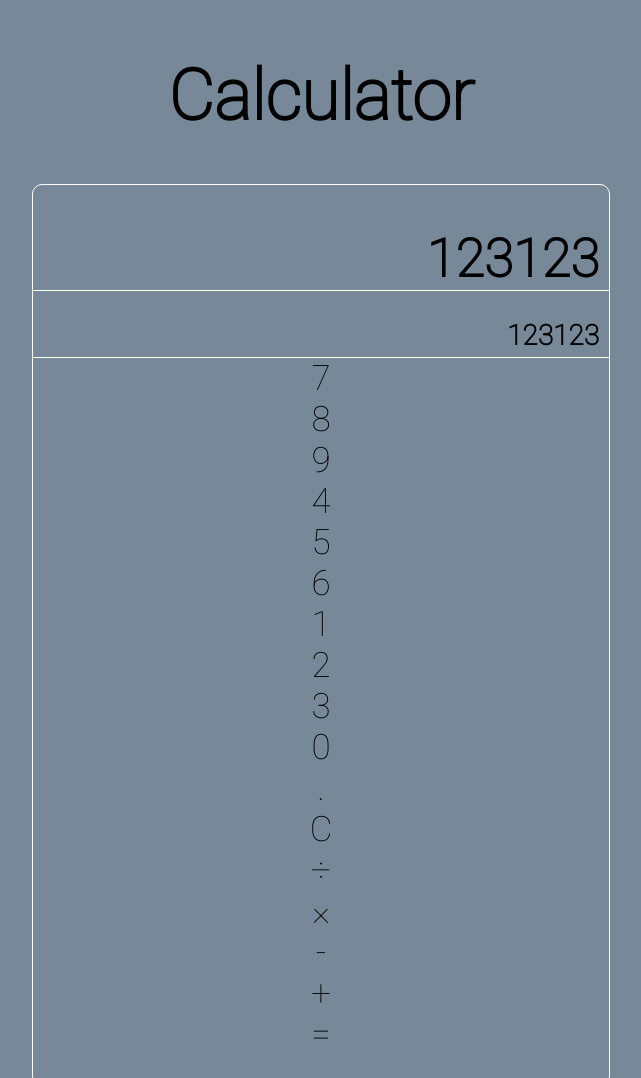
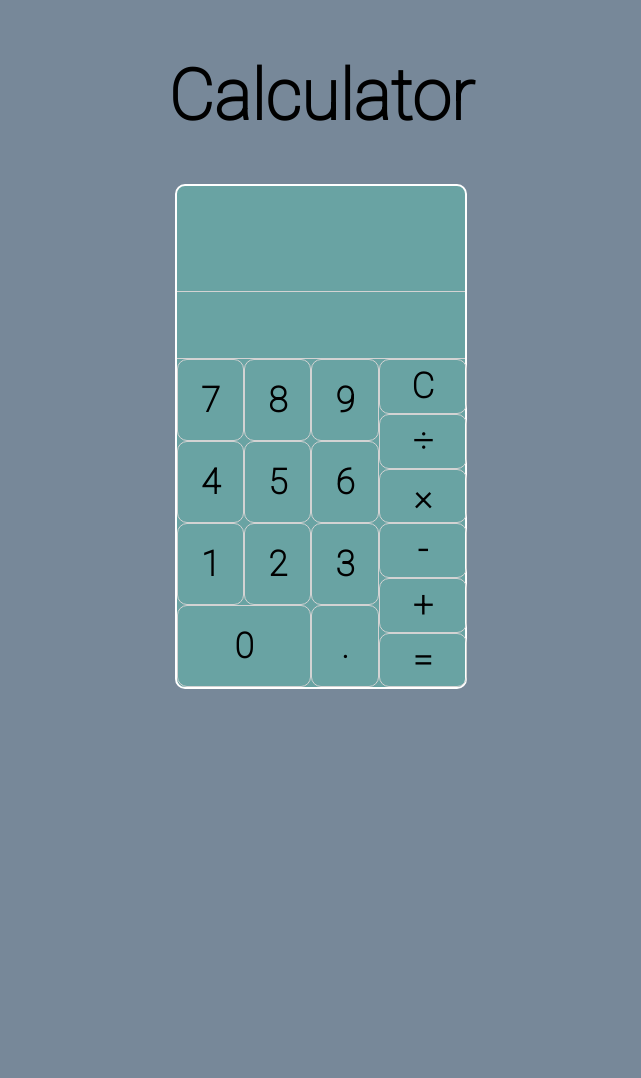
Before and after one commit to sleepGuyWD/CalcChallenge, a plain HTML site: page index.html in a window 1280 px wide. Shown: the top 1078 px of the page, without its empty margins (263-904 px from the left). After the commit the page ends 800 px from the top, so only its background shows below. Drawn offline with Linux system fonts and the light colour scheme; a web font is replaced by a local one.

Commit message:
design/numpad func

```diff
--- a/index.html
+++ b/index.html
@@ -13,36 +13,48 @@
   <section id="mainContainer">
     <div id="container1">
       <section id="output">
-        <h2>123123</h2>
+        <h2></h2>
       </section>
       <section id="displayEntry">
-        <h3>123123</h3>
+        <h3 id="displayEquation"></h3>
       </section>
     </div>
     <div id="container2">
       <section id="numberSelection">
-        <div>7</div>
-        <div>8</div>
-        <div>9</div>
-        <div>4</div>
-        <div>5</div>
-        <div>6</div>
-        <div>1</div>
-        <div>2</div>
-        <div>3</div>
-        <div>0</div>
-        <div>.</div>
+        <section class="numpadRow">
+          <div id="seven">7</div>
+          <div id="eight">8</div>
+          <div id="nine">9</div>
+        </section>
+        <section class="numpadRow">
+          <div id="four">4</div>
+          <div id="five">5</div>
+          <div id="six">6</div>
+        </section>
+        <section class="numpadRow">
+          <div id="one">1</div>
+          <div id="two">2</div>
+          <div id="three">3</div>
+        </section>
+        <section class="numpadRow">
+          <div id="zero">0</div>
+          <div id="decimal">.</div>
+        </section>
       </section>
       <section id="arithmetic">
-        <div>C</div>
-        <div>÷</div>
-        <div>×</div>
-        <div>-</div>
-        <div>+</div>
-        <div>=</div>
+        <section class="operatorCol">
+          <div id="clear">C</div>
+          <div id="division">÷</div>
+          <div id="mult">×</div>
+          <div id="subtract">-</div>
+          <div id="addition">+</div>
+          <div id="equal">=</div>
+        </section>
       </section>
     </div>
   </section>
+<!--<script type="text/javascript" src="js/main.js"></script>-->
 
+  <script type="text/javascript" src="main.js"></script>
 </body>
 </html>
--- /dev/null
+++ b/main.js
@@ -0,0 +1,66 @@
+document.querySelector('#seven').addEventListener('click', getSeven)
+document.querySelector('#eight').addEventListener('click', getEight)
+document.querySelector('#nine').addEventListener('click', getNine)
+document.querySelector('#four').addEventListener('click', getFour)
+document.querySelector('#five').addEventListener('click', getFive)
+document.querySelector('#six').addEventListener('click', getSix)
+document.querySelector('#one').addEventListener('click', getOne)
+document.querySelector('#two').addEventListener('click', getTwo)
+document.querySelector('#three').addEventListener('click', getThree)
+document.querySelector('#zero').addEventListener('click', getZero)
+document.querySelector('#decimal').addEventListener('click', getDecimal)
+
+function getSeven() {
+  let seven = 7
+  document.querySelector('#displayEquation').innerText = seven
+}
+
+function getEight() {
+  let eight = 8
+  document.querySelector('#displayEquation').innerText = eight
+}
+
+function getNine() {
+  let nine = 9
+  document.querySelector('#displayEquation').innerText = nine
+}
+
+function getFour() {
+  let four = 4
+  document.querySelector('#displayEquation').innerText = four
+}
+
+function getFive() {
+  let five = 5
+  document.querySelector('#displayEquation').innerText = five
+}
+
+function getSix() {
+  let six = 6
+  document.querySelector('#displayEquation').innerText = six
+}
+
+function getOne() {
+  let one = 1
+  document.querySelector('#displayEquation').innerText = one
+}
+
+function getTwo() {
+  let two = 2
+  document.querySelector('#displayEquation').innerText = two
+}
+
+function getThree() {
+  let three = 3
+  document.querySelector('#displayEquation').innerText = three
+}
+
+function getZero() {
+  let zero = 0
+  document.querySelector('#displayEquation').innerText = zero
+}
+
+function getDecimal() {
+  let decimal = '.'
+  document.querySelector('#displayEquation').innerText = decimal
+}
--- a/styles.css
+++ b/styles.css
@@ -15,23 +15,26 @@ body {
 }
 
 #mainContainer {
-  border: 1px solid white;
-  width: 50%;
+  border: 2px solid white;
+  width: 25%;
   height: 80%;
   margin: 0 auto;
   border-radius: 10px;
-  padding-bottom: 30px;
+  background-color: rgb(105, 163, 163);
+
 
 
 }
 
 #output, #displayEntry{
-  border-bottom: 1px solid white;
+  border-bottom: 1px solid lightgrey;
   width: 100%;
 
 }
 
 #container2 {
+  display: flex;
+  flex-direction: row;
 
 }
 
@@ -49,3 +52,64 @@ body {
   text-align: right;
   padding-right: 10px;
 }
+#numberSelection {
+  display: flex;
+  width: 70%;
+  height: 25%;
+  flex-wrap: wrap;
+  flex-direction: column;
+  justify-content: center;
+  align-content: center;
+
+}
+
+.numpadRow {
+  display: flex;
+  height: 25%;
+  width: 100%;
+
+}
+
+#seven, #eight, #nine, #four, #five, #six, #one, #two, #three, #decimal{
+  height: 80px;
+  width: 142.5px;
+  border: 1px solid lightgrey;
+  display: flex;
+  justify-content: center;
+  border-radius: 10px;
+  align-items: center;
+  font-weight: 700;
+}
+
+#zero {
+  height: 80px;
+  width: 289px;
+  border: 1px solid lightgrey;
+  display: flex;
+  justify-content: center;
+  align-items: center;
+  border-radius: 10px;
+  font-weight: 700;
+}
+
+#arithmetic {
+  width: 30%;
+}
+
+.operatorCol {
+  width: 100%;
+  text-align: center;
+
+}
+
+
+#clear, #division, #mult, #subtract, #addition, #equal {
+  height: 52.7px;
+  width: 100%;
+  border: 1px solid lightgrey;
+  display: flex;
+  justify-content: center;
+  align-items: center;
+  border-radius: 10px;
+  font-weight: 700;
+}
```
